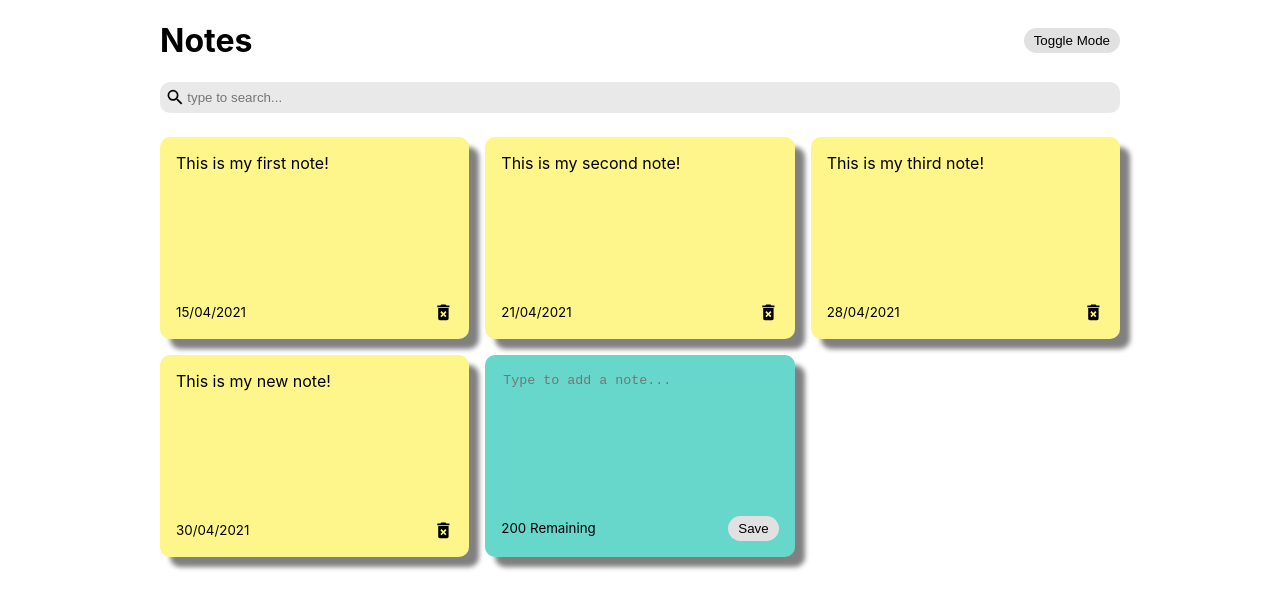
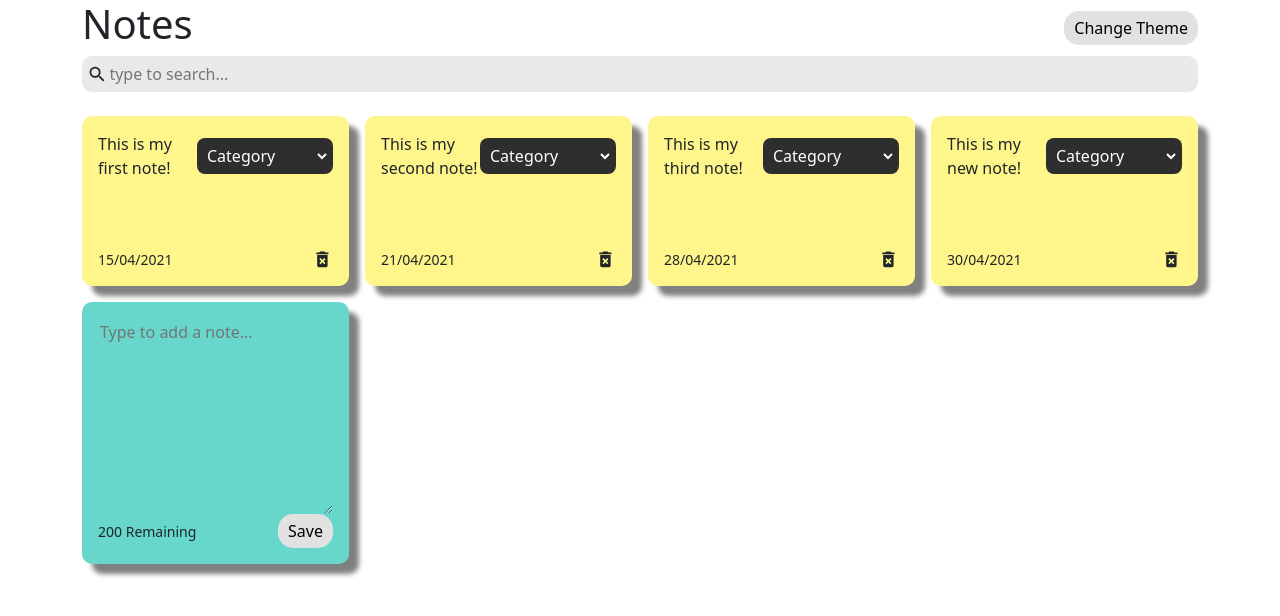
Before and after one commit to khushalsonawat/Idea-Management, a React (Create React App) app: page / in a window 1280 px wide. Shown: the top 616 px of the page. Built offline with nearby package versions, Linux system fonts and the light colour scheme.

Commit message:
Added dropdown menu

```diff
--- a/src/App.js
+++ b/src/App.js
@@ -1,4 +1,4 @@
-import React, { useState, useEffect } from 'react';
+import React,{ useState, useEffect } from 'react';
 import { nanoid } from 'nanoid';
 import NotesList from './components/NotesList';
 import Search from './components/Search';
--- a/src/components/Header.js
+++ b/src/components/Header.js
@@ -12,7 +12,7 @@ const Header = ({ handleToggleDarkMode }) => {
 				}
 				className='save'
 			>
-				Toggle Mode
+				Change Theme
 			</button>
 		</div>
 	);
--- a/src/components/Note.js
+++ b/src/components/Note.js
@@ -1,10 +1,53 @@
 import { MdDeleteForever } from 'react-icons/md';
 import React from 'react';
+// import Select from 'react-select';
+import 'bootstrap/dist/css/bootstrap.min.css';
+
+// const actions = [
+// 	{ label: "V1", value: "Services" },
+// 	{ label: "V2", value: "Risk" },
+// 	{ label: "V3", value: "Business Idea" },
+// 	{ label: "V4", value: "Management"}
+//   ];
+
+//   const App = () => (
+// 	<div className="container">
+// 	  <div className="row">
+// 		<div className="col-md-4"></div>
+// 		<div className="col-md-4">
+// 		  <Select options={ actions } />
+// 		</div>
+// 		<div className="col-md-4"></div>
+// 	  </div>
+// 	</div>
+//   );
+
+// function generateRandomColor()
+// {
+//     var randomColor = '#'+Math.floor(Math.random()*16777215).toString(16);
+//     return randomColor;
+//     //random color will be freshly served
+// }
+
+// function colorDiv(){
+// 	document.getElementById('note').style.backgroundColor = generateRandomColor();
+// }
 
 const Note = ({ id, text, date, handleDeleteNote }) => {
 	return (
 		<div className='note'>
+			<div className = 'header'>
 			<span>{text}</span>
+				<div className='dropbox'>
+					<select className='dropbox'>
+						<option className='options' select value="Select">Category</option>
+						<option className='options' value="Services">Services</option>
+						<option className='options' value="Risk">Risk</option>
+						<option className='options' value="Business Idea">Business Idea</option>
+						<option className='options' value="Management">Management</option>
+					</select>
+				</div>
+			</div>
 			<div className='note-footer'>
 				<small>{date}</small>
 				<MdDeleteForever
--- a/src/index.css
+++ b/src/index.css
@@ -19,7 +19,7 @@ code {
 }
 
 .dark-mode {
-	background-color: black;
+	background-color: #262626;
 }
 
 .dark-mode h1 {
@@ -82,6 +82,22 @@ textarea:focus {
 	white-space: pre-wrap;
 }
 
+.dropbox {
+	/* display: none; */
+	background-color: #2e2e2e;
+	color : white;
+	padding: 3px;
+	font-size: 16px;
+	border-radius: 0.5em;
+	border: none;
+	cursor: pointer;
+}
+
+.options{
+	background-color:white;
+	color : black;
+}
+
 .note-footer {
 	display: flex;
 	align-items: center;
```
Also changed, not shown: package.json (+5 -2 lines), 2 other files (tests, documents, lock files or other folders).
